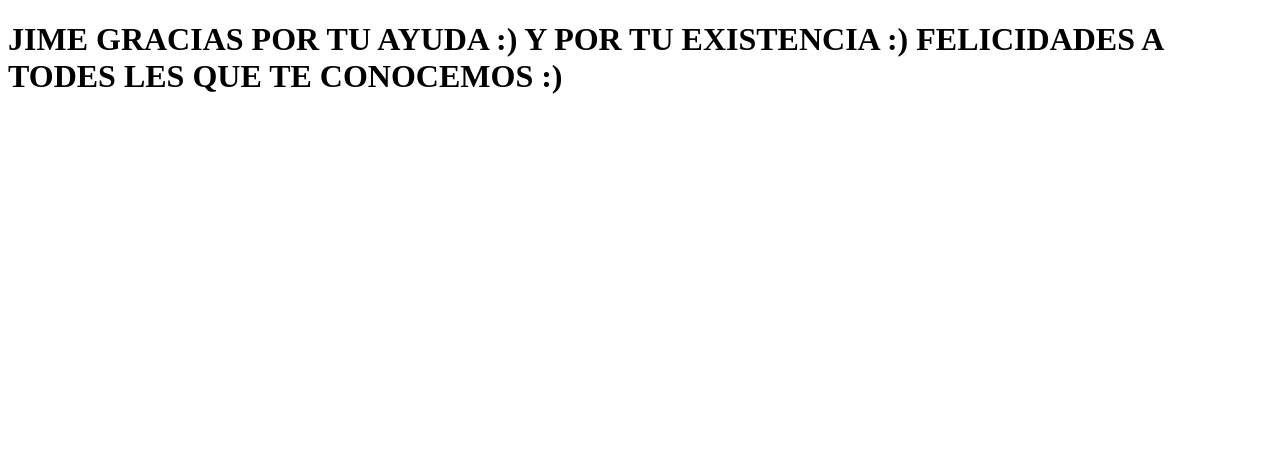
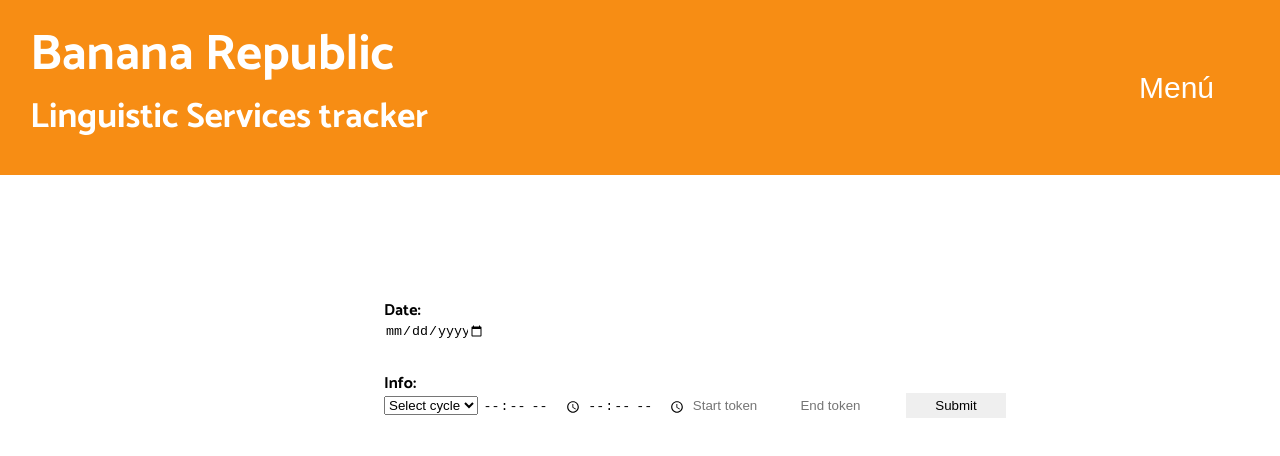
Before and after one commit to erngarcia/bananarepublic, a plain HTML site: page public/index.html in a window 1280 px wide. Drawn offline with Linux system fonts and the light colour scheme.

Commit message:
primer layout

```diff
--- a/public/css/general.css
+++ b/public/css/general.css
@@ -0,0 +1,85 @@
+html{
+	font-family: 'Raleway', sans-serif;
+	font-family: 'Catamaran', sans-serif;
+}
+.header{
+	background-color: #F78D14;
+	display: flow-root;
+}
+.header h1{
+	font-size: 50px;
+	color: white;
+	padding-top: 30px;
+	padding-bottom: 20px;
+}
+.header h2{
+	font-size:35px;
+	color: white;
+	padding-bottom: 40px;
+}
+.derecha{
+	float:right;
+	margin-right: 50px;
+
+}
+.izquierda{
+	float:left;
+	margin-left: 30px;
+}
+.derecha a{
+	padding-top: 70px;
+}
+
+.cuerpo{
+
+}
+/* Dropdown Button */
+.dropbtn {
+  background-color: transparent;
+  color: white;
+  padding: 16px;
+  font-size: 30px;
+  border: none;
+}
+
+/* The container <div> - needed to position the dropdown content */
+.dropdown {
+  position: relative;
+  display: inline-block;
+  padding-top: 55px;
+}
+
+/* Dropdown Content (Hidden by Default) */
+.dropdown-content {
+  display: none;
+  position: absolute;
+  background-color: #f1f1f1;
+  min-width: 160px;
+  box-shadow: 0px 8px 16px 0px rgba(0,0,0,0.2);
+  z-index: 1;
+}
+
+/* Links inside the dropdown */
+.dropdown-content a {
+  color: black;
+  padding: 12px 16px;
+  text-decoration: none;
+  display: block;
+}
+
+/* Change color of dropdown links on hover */
+.dropdown-content a:hover {background-color: #ddd;}
+
+/* Show the dropdown menu on hover */
+.dropdown:hover .dropdown-content {display: block;}
+
+/* Change the background color of the dropdown button when the dropdown content is shown */
+.dropdown:hover .dropbtn {
+	background-color: transparent;
+
+}
+form input{
+	width: 100px;
+	border: transparent;
+	height:25px;
+}
--- /dev/null
+++ b/public/css/reset.css
@@ -0,0 +1,48 @@
+/* http://meyerweb.com/eric/tools/css/reset/
+   v2.0 | 20110126
+   License: none (public domain)
+*/
+
+html, body, div, span, applet, object, iframe,
+h1, h2, h3, h4, h5, h6, p, blockquote, pre,
+a, abbr, acronym, address, big, cite, code,
+del, dfn, em, img, ins, kbd, q, s, samp,
+small, strike, strong, sub, sup, tt, var,
+b, u, i, center,
+dl, dt, dd, ol, ul, li,
+fieldset, form, label, legend,
+table, caption, tbody, tfoot, thead, tr, th, td,
+article, aside, canvas, details, embed,
+figure, figcaption, footer, header, hgroup,
+menu, nav, output, ruby, section, summary,
+time, mark, audio, video {
+	margin: 0;
+	padding: 0;
+	border: 0;
+	font-size: 100%;
+	font: inherit;
+	vertical-align: baseline;
+}
+/* HTML5 display-role reset for older browsers */
+article, aside, details, figcaption, figure,
+footer, header, hgroup, menu, nav, section {
+	display: block;
+}
+body {
+	line-height: 1;
+}
+ol, ul {
+	list-style: none;
+}
+blockquote, q {
+	quotes: none;
+}
+blockquote:before, blockquote:after,
+q:before, q:after {
+	content: '';
+	content: none;
+}
+table {
+	border-collapse: collapse;
+	border-spacing: 0;
+}
--- a/public/index.html
+++ b/public/index.html
@@ -4,10 +4,66 @@
 	<title>
 		Banana Republic
 	</title>
+	<link rel="stylesheet" href="css/reset.css">
+	<link rel="stylesheet" href="css/general.css">
+	<link href="https://fonts.googleapis.com/css2?family=Catamaran:wght@700&family=Raleway&display=swap" rel="stylesheet">
+
 </head>
 <body>
-	<H1>
-		JIME GRACIAS POR TU AYUDA :) Y POR TU EXISTENCIA :) FELICIDADES A TODES LES QUE TE CONOCEMOS :)
-	</H1>
+	<div class="header">
+		<div class="izquierda">
+			<h1>
+				Banana Republic
+			</h1>
+			<h2>
+				Linguistic Services tracker
+			</h2>
+		</div>
+		<div class="derecha">
+			<div class="dropdown">
+			  <button class="dropbtn">Menú</button>
+			  <div class="dropdown-content">
+			    <a href="#">ADS Central</a>
+			    <a href="#">Historial</a>
+			    <a href="#">Acerca</a>
+			    <a href="#">Sign Out</a>
+  </div>
+</div>
+		</div>
+		<div>
+			<img src="">
+		</div>
+	</div>
+
+	<div>
+		<div>
+			<h1>
+
+			</h1>
+		</div>
+		<div style="margin-left: 30%; padding-top: 10%;">
+			<form>
+				Date:<br>
+				<input type="date" name="fecha">
+				<br>
+				<br>
+				<br>
+				Info:<br>
+				<select type="text" name="nombre" placeholder="Cycle Name">
+					<option>Select cycle</option>
+					<option>Cycle 1</option>
+					<option>Cycle 2</option>
+					<option>Cycle 3</option>
+					<option>Cycle 4</option>
+				</select>
+				<input type="time" name="startTime" placeholder="Start time">
+				<input type="time" name="endTime" placeholder="End time">
+				<input type="number" name="startToken" placeholder="Start token">
+				<input type="number" name="endToken" placeholder="End token">
+				<input type="button" name="submit" value="Submit">
+
+			</form>
+		</div>
+	</div>
 </body>
 </html>
--- /dev/null
+++ b/public/js/controlador.js
@@ -0,0 +1 @@
+'use strict';
```
Also changed, not shown: api/server.js (added), 1 other file.
